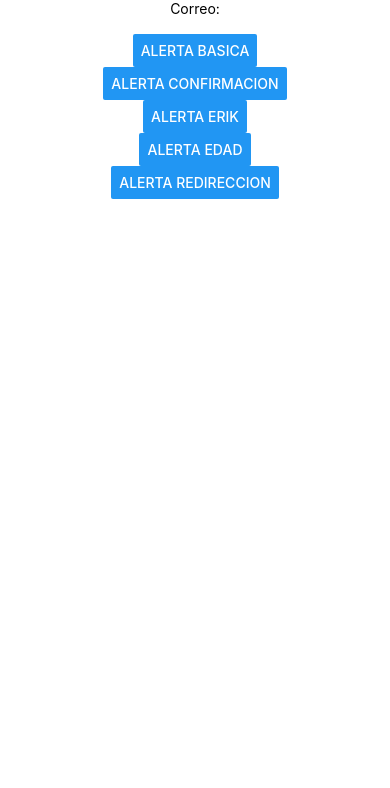
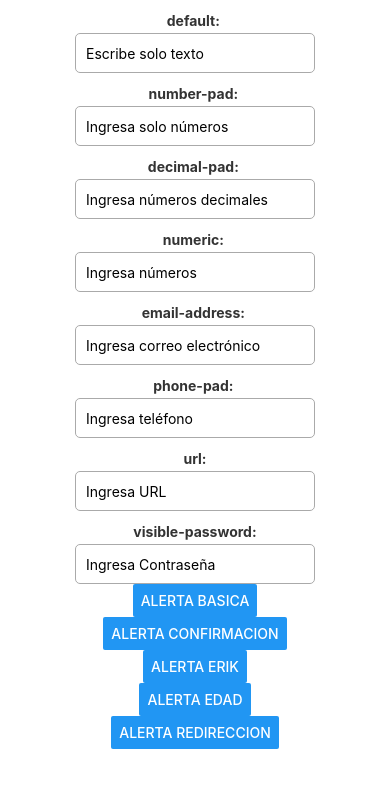
Before and after one commit to Majo247/PM193, a React Native app in the folder my-app2/: screen / in a window 390 px wide. Shown: the top 788 px of the page. Built offline with nearby package versions, Linux system fonts and the light colour scheme.

Commit message:
Practica 9 test inputs y alerts 23/06/25

```diff
--- a/my-app2/App.js
+++ b/my-app2/App.js
@@ -10,13 +10,33 @@ import { View, TextInput,Text, StyleSheet, ScrollView, Button } from 'react-nati
 
 /*Zona de ejecucion */
 export default function App() {
-   const isValidEmail = (email) => {
-    const emailRegex = /^[^\s@]+@[^\s@]+\.[^\s@]+$/;
 
-}
-const isValidPhone = (phone) => {
-      const phoneRegex = /^\d{10}$/;
-  };
+  const isValidEmail = (email) => /^[^\s@]+@[^\s@]+\.[^\s@]+$/.test(email);
+
+  const isValidPhone = (phone) => /^[0-9]{7,15}$/.test(phone);
+
+  const isValidUrl = (url) => /^(https?:\/\/)?([\w.-]+)\.([a-z]{2,6})(\/[\w.-])\/?$/.test(url);
+
+  const isNumeric = (value) => /^[0-9]+$/.test(value);
+
+  const isDecimal = (value) => /^[0-9]*\.?[0-9]+$/.test(value);
+
+  const [defaultText, onChangeDefault] = useState('');
+
+  const [numberPadText, setNumberPadText] = useState('');
+
+  const [decimalPadText, setDecimalPadText] = useState('');
+
+  const [numericText, setNumericText] = useState('');
+
+  const [emailText, setEmailText] = useState('');
+
+  const [phoneText, setPhoneText] = useState('');
+
+  const [urlText, setUrlText] = useState('');
+
+  const [visiblePassword, setVisiblePassword] = useState('');
+
   const AlertaBasica = () => {
     window.alert('Hola, soy una alerta básica')
   }
@@ -60,10 +80,96 @@ const AlertaTexto = () => {
   return (
 
     <View style={styles.container}>
-    <Text style={styles.title}>Correo:</Text>
-    <TextInput style={styles.input }>
+    <Text style={styles.label}>default: </Text>
+      <TextInput
+        style={styles.input}
+        onChangeText={onChangeDefault}
+        value={defaultText}
+        placeholder="Escribe solo texto"
+        keyboardType="default"
+      />
 
-    </TextInput>
+      <Text style={styles.label}>number-pad: </Text>
+      <TextInput
+        style={styles.input}
+        placeholder="Ingresa solo números"
+        keyboardType="number-pad"
+        value={numberPadText}
+        onChangeText={(text) => {
+          if (isNumeric(text) || text === '') setNumberPadText(text);
+        }}
+      />
+
+      <Text style={styles.label}>decimal-pad: </Text>
+      <TextInput
+        style={styles.input}
+        placeholder="Ingresa números decimales"
+        keyboardType="decimal-pad"
+        value={decimalPadText}
+        onChangeText={(text) => {
+          if (isDecimal(text) || text === '') setDecimalPadText(text);
+        }}
+      />
+
+      <Text style={styles.label}>numeric: </Text>
+      <TextInput
+        style={styles.input}
+        placeholder="Ingresa números"
+        keyboardType="numeric"
+        value={numericText}
+        onChangeText={(text) => {
+          if (isNumeric(text) || text === '') setNumericText(text);
+        }}
+      />
+
+      <Text style={styles.label}>email-address: </Text>
+      <TextInput
+        style={[styles.input, !isValidEmail(emailText) && emailText ? styles.errorInput : null]}
+        placeholder="Ingresa correo electrónico"
+        keyboardType="email-address"
+        value={emailText}
+        onChangeText={setEmailText}
+        autoCapitalize="none"
+      />
+      {!isValidEmail(emailText) && emailText !== '' && (
+        <Text style={styles.errorText}>Correo inválido</Text>
+      )}
+
+      <Text style={styles.label}>phone-pad: </Text>
+      <TextInput
+        style={[styles.input, !isValidPhone(phoneText) && phoneText ? styles.errorInput : null]}
+        placeholder="Ingresa teléfono"
+        keyboardType="phone-pad"
+        value={phoneText}
+        onChangeText={setPhoneText}
+      />
+      {!isValidPhone(phoneText) && phoneText !== '' && (
+        <Text style={styles.errorText}>Teléfono inválido</Text>
+      )}
+
+      <Text style={styles.label}>url:</Text>
+      <TextInput
+        style={[styles.input, !isValidUrl(urlText) && urlText ? styles.errorInput : null]}
+        placeholder="Ingresa URL"
+        keyboardType="url"
+        value={urlText}
+        onChangeText={setUrlText}
+        autoCapitalize="none"
+      />
+      {!isValidUrl(urlText) && urlText !== '' && (
+        <Text style={styles.errorText}>URL inválida</Text>
+      )}
+
+      <Text style={styles.label}>visible-password:</Text>
+      <TextInput
+        style={styles.input}
+        placeholder="Ingresa Contraseña"
+        keyboardType="visible-password"
+        value={visiblePassword}
+        onChangeText={setVisiblePassword}
+        secureTextEntry={false}
+        autoCapitalize="none"
+      />
     <Button title='Alerta basica' onPress={AlertaBasica}></Button>
     <Button title='Alerta confirmacion' onPress={AlertaConfirmacion}></Button>
       <Button title='Alerta Erik' onPress={AlertaTexto}></Button>
@@ -85,5 +191,26 @@ const styles = StyleSheet.create({
     alignItems: 'center',
     paddingHorizontal: 20,
     paddingBottom: 50,
-  }
+  },
+  label: {
+    fontWeight: 'bold',
+    marginTop: 12,
+    marginBottom: 4,
+    color: '#333',
+  },
+  input: {
+    height: 40,
+    borderColor: '#aaa',
+    borderWidth: 1,
+    paddingHorizontal: 10,
+    borderRadius: 5,
+  },
+  errorInput: {
+    borderColor: 'red',
+  },
+  errorText: {
+    color: 'red',
+    fontSize: 12,
+    marginBottom: 4,
+  },
 });
```
